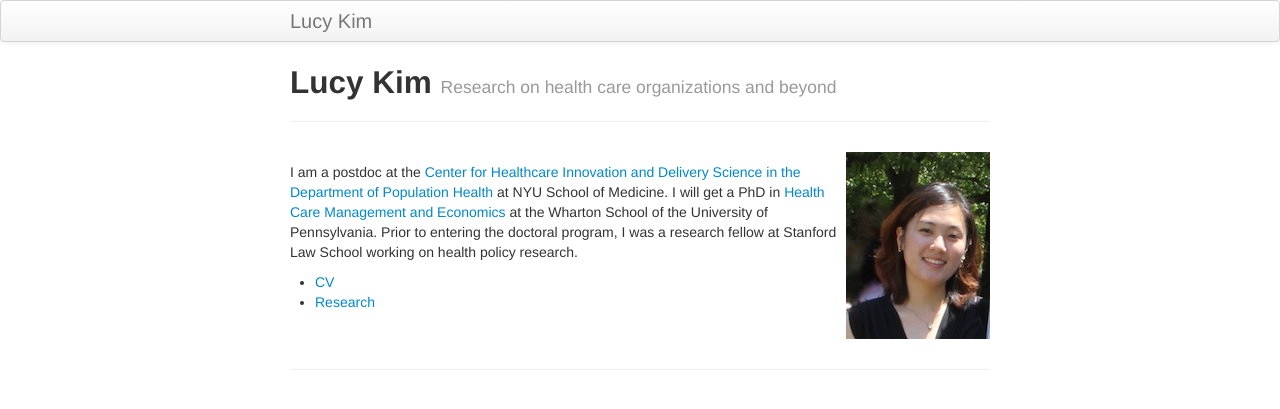
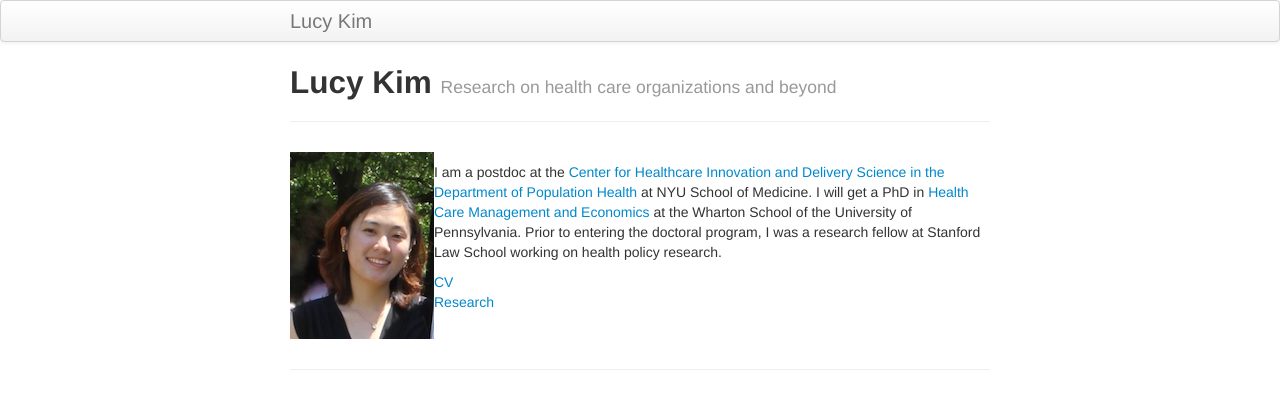
Before and after one commit to lucy-kim/lucy-kim.github.io, a Jekyll site: the page built from index.md, in a window 1280 px wide. Shown: the top 409 px of the page. Built offline with Jekyll 4.4.1, drawn with Linux system fonts in a browser that asks for light colours.

Commit message:
Update index.md

```diff
--- a/index.md
+++ b/index.md
@@ -5,7 +5,7 @@ tagline: Research on health care organizations and beyond
 description: Lucy Kim's research projects
 ---
 
-<img style="float: right;" src="http://lucy-kim.github.io/profile_mar2016.jpg">
+<img style="float: left;" src="http://lucy-kim.github.io/profile_mar2016.jpg">
 
 I am a postdoc at the [Center for Healthcare Innovation and Delivery Science in the Department of Population Health](https://med.nyu.edu/chids/home) at NYU School of Medicine. I will get a PhD in [Health Care Management and Economics](https://hcmg.wharton.upenn.edu/) at the Wharton School of the University of Pennsylvania. Prior to entering the doctoral program, I was a research fellow at Stanford Law School working on health policy research.
 
```
